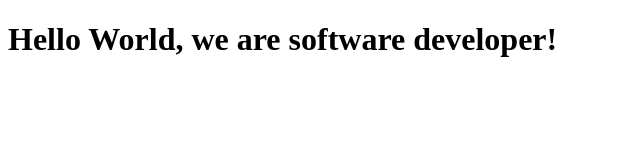
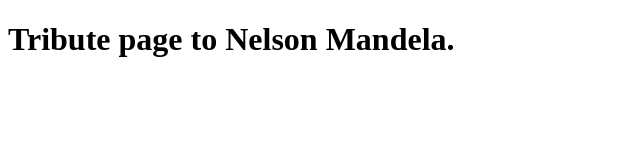
Before and after one commit to dseifu/Dawit-Will, a plain HTML site: page fcc-test-suite-template-master/index.html in a window 1280 px wide. Shown: the whole page, without its empty margins (0-640 px from the left). Drawn offline with Linux system fonts and the light colour scheme.

Commit message:
my tribute

```diff
--- a/fcc-test-suite-template-master/index.html
+++ b/fcc-test-suite-template-master/index.html
@@ -7,9 +7,13 @@
   </head>
 
   <body>
-    <h1>
-      Hello World, we are software developer!
-    </h1>
+    <div id="main">
+      <div id="title"><h1>
+        Tribute page to Nelson Mandela.
+        </h1>
+      </div>
+
+      </div>
     <script src="https://cdn.freecodecamp.org/testable-projects-fcc/v1/bundle.js"></script>
     <script  src="js/index.js"></script>
   </body>
```
